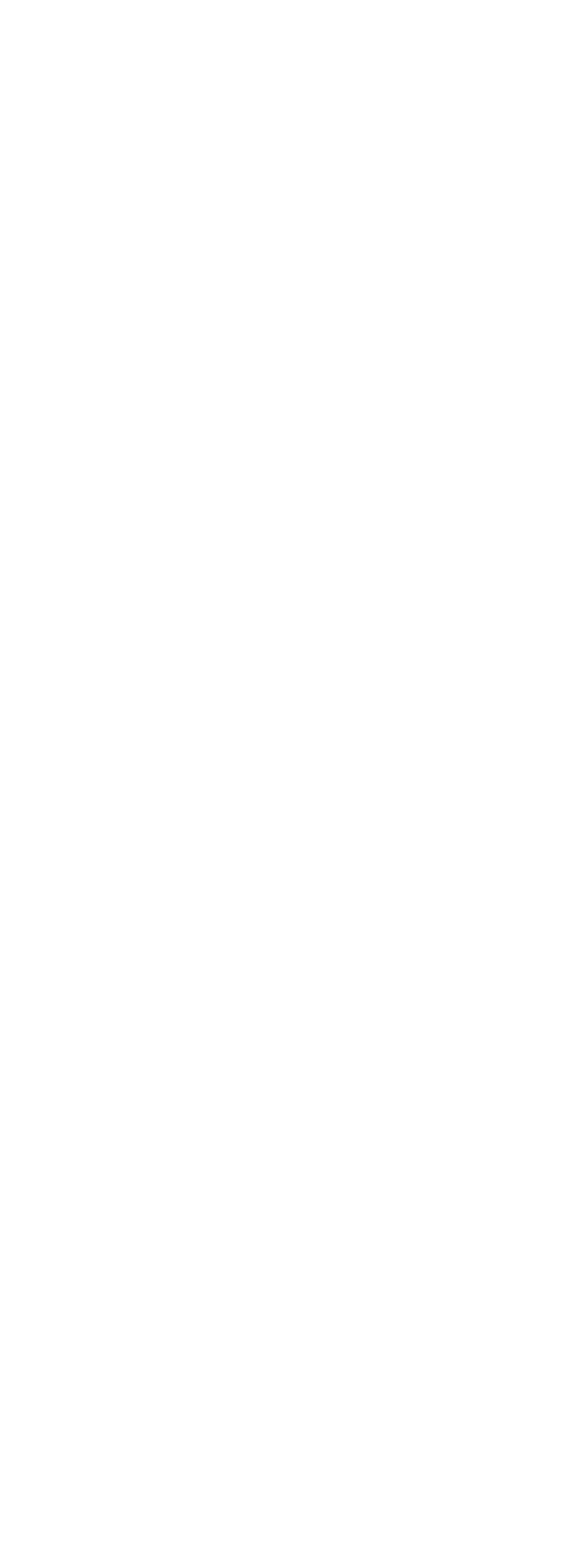
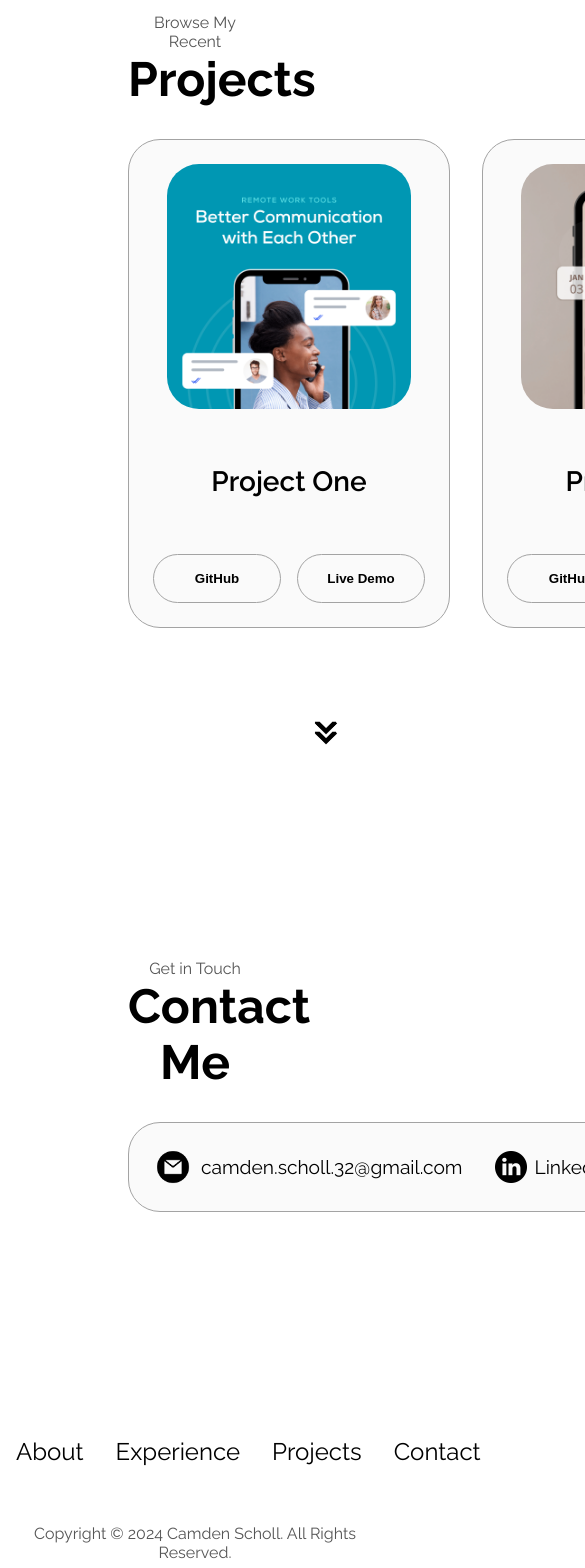
Before and after one commit to c-l-scholl/camden-portfolio-site, a Next.js app in the folder camden-portfolio/: page / in a window 390 px wide. Shown: the part 2460-4028 px from the top of the page, 585 px wide, since content can reach past the window. Before the commit the page ends 2439 px from the top, so only its background shows below. Built offline with nearby package versions, Linux system fonts and the light colour scheme.

Commit message:
finished initial draft, no responsiveness yet

```diff
--- a/camden-portfolio/app/globals.css
+++ b/camden-portfolio/app/globals.css
@@ -315,6 +315,86 @@ article .icon {
 	cursor: default;
 }
 
+/* PROJECTS SECTION */
+
+#projects {
+	position: relative;
+}
+
+.color-container {
+	border-color: rgb(163, 163, 163);
+	background: rgb(250, 250, 250);
+}
+
+.project-img {
+	border-radius: 2rem;
+	width: 90%;
+	height: 90%;
+}
+
+.project-title {
+	margin: 1rem;
+	color: black;
+}
+
+.project-btn {
+	color: black;
+	border-color: rgb(163, 163, 163);
+}
+
+/* CONTACT PAGE */
+
+#contact {
+  display: flex;
+  justify-content: center;
+  flex-direction: column;
+  height: 70vh;
+}
+
+.contact-info-upper-container {
+  display: flex;
+  justify-content: center;
+  border-radius: 2rem;
+  border: rgb(53, 53, 53) 0.1rem solid;
+  border-color: rgb(163, 163, 163);
+  background: rgb(250, 250, 250);
+  margin: 2rem auto;
+  padding: 0.5rem;
+
+}
+
+.contact-info-container {
+  display: flex;
+  align-items: center;
+  justify-content: center;
+  gap: 0.5rem;
+  margin: 1rem;
+}
+
+.contact-info-container p {
+  font-size: larger;
+}
+
+.contact-icon {
+  cursor: default;
+}
+
+.email-icon {
+  height: 2.5rem;
+  width: auto;
+}
+
+/* FOOTER SECTION */
+
+footer {
+  height: 26vh;
+  margin: 0 1rem;
+}
+
+footer p {
+  text-align: center;
+}
+
 @media screen and (max-width: 1200px) {
 	#desktop-nav {
 		display: none;
--- a/camden-portfolio/app/layout.tsx
+++ b/camden-portfolio/app/layout.tsx
@@ -7,8 +7,8 @@ import "./globals.css";
 const raleway = Raleway( {subsets: ["latin"]} );
 
 export const metadata: Metadata = {
-  title: "Create Next App",
-  description: "Generated by create next app",
+  title: "Camden Scholl Portfolio",
+  description: "About Camden Scholl",
 };
 
 export default function RootLayout({
@@ -17,7 +17,7 @@ export default function RootLayout({
   children: React.ReactNode;
 }>) {
   return (
-    <html lang="en" className="scroll-smooth">
+    <html lang="en">
       <body className={raleway.className}>{children}</body>
     </html>
   );
--- a/camden-portfolio/app/page.tsx
+++ b/camden-portfolio/app/page.tsx
@@ -27,7 +27,7 @@ const Home = () => {
 							<a href="#projects">Projects</a>
 						</li>
 						<li>
-							<a href="Contact">Contact</a>
+							<a href="#contact">Contact</a>
 						</li>
 					</ul>
 				</div>
@@ -124,7 +124,7 @@ const Home = () => {
 					onClick={() => (location.href = "./#about")}
 				/>
 			</section>
-			<section id="about" className="">
+			<section id="about">
 				<p className="section__text__p1">Get to Know More</p>
 				<h1 className="title">About Me</h1>
 				<div className="section-container">
@@ -194,40 +194,68 @@ const Home = () => {
 				<div className="experiece-details-container">
 					<div className="about-containers">
 						<div className="details-container">
-							<h2 className="experience-sub-title">
-								Frontend Development
-							</h2>
+							<h2 className="experience-sub-title">Frontend Development</h2>
 							<div className="article-container">
 								<article>
-									<Image className="icon" src="/assets/checkmark.png" alt="Experience icon" width={32} height={32}/>
+									<Image
+										className="icon"
+										src="/assets/checkmark.png"
+										alt="Experience icon"
+										width={32}
+										height={32}
+									/>
 									<div>
 										<h3>HTML</h3>
 										<p>Basic</p>
 									</div>
 								</article>
 								<article>
-									<Image className="icon" src="/assets/checkmark.png" alt="Experience icon" width={32} height={32}/>
+									<Image
+										className="icon"
+										src="/assets/checkmark.png"
+										alt="Experience icon"
+										width={32}
+										height={32}
+									/>
 									<div>
 										<h3>CSS</h3>
 										<p>Basic</p>
 									</div>
 								</article>
 								<article>
-									<Image className="icon" src="/assets/checkmark.png" alt="Experience icon" width={32} height={32}/>
+									<Image
+										className="icon"
+										src="/assets/checkmark.png"
+										alt="Experience icon"
+										width={32}
+										height={32}
+									/>
 									<div>
 										<h3>Java/TypeScript</h3>
 										<p>Intermediate</p>
 									</div>
 								</article>
 								<article>
-									<Image className="icon" src="/assets/checkmark.png" alt="Experience icon" width={32} height={32}/>
+									<Image
+										className="icon"
+										src="/assets/checkmark.png"
+										alt="Experience icon"
+										width={32}
+										height={32}
+									/>
 									<div>
 										<h3>NodeJS</h3>
 										<p>Basic</p>
 									</div>
 								</article>
 								<article>
-									<Image className="icon" src="/assets/checkmark.png" alt="Experience icon" width={32} height={32}/>
+									<Image
+										className="icon"
+										src="/assets/checkmark.png"
+										alt="Experience icon"
+										width={32}
+										height={32}
+									/>
 									<div>
 										<h3>React</h3>
 										<p>Intermediate</p>
@@ -236,40 +264,68 @@ const Home = () => {
 							</div>
 						</div>
 						<div className="details-container">
-							<h2 className="experience-sub-title">
-								Backend Development
-							</h2>
+							<h2 className="experience-sub-title">Backend Development</h2>
 							<div className="article-container">
 								<article>
-									<Image className="icon" src="/assets/checkmark.png" alt="Experience icon" width={32} height={32}/>
+									<Image
+										className="icon"
+										src="/assets/checkmark.png"
+										alt="Experience icon"
+										width={32}
+										height={32}
+									/>
 									<div>
 										<h3>Python</h3>
 										<p>Intermediate</p>
 									</div>
 								</article>
 								<article>
-									<Image className="icon" src="/assets/checkmark.png" alt="Experience icon" width={32} height={32}/>
+									<Image
+										className="icon"
+										src="/assets/checkmark.png"
+										alt="Experience icon"
+										width={32}
+										height={32}
+									/>
 									<div>
 										<h3>Firebase</h3>
 										<p>Basic</p>
 									</div>
 								</article>
 								<article>
-									<Image className="icon" src="/assets/checkmark.png" alt="Experience icon" width={32} height={32}/>
+									<Image
+										className="icon"
+										src="/assets/checkmark.png"
+										alt="Experience icon"
+										width={32}
+										height={32}
+									/>
 									<div>
 										<h3>SQL</h3>
 										<p>Basic</p>
 									</div>
 								</article>
 								<article>
-									<Image className="icon" src="/assets/checkmark.png" alt="Experience icon" width={32} height={32}/>
+									<Image
+										className="icon"
+										src="/assets/checkmark.png"
+										alt="Experience icon"
+										width={32}
+										height={32}
+									/>
 									<div>
 										<h3>Java</h3>
 										<p>Basic</p>
 									</div>
 								</article>
 								<article>
-									<Image className="icon" src="/assets/checkmark.png" alt="Experience icon" width={32} height={32}/>
+									<Image
+										className="icon"
+										src="/assets/checkmark.png"
+										alt="Experience icon"
+										width={32}
+										height={32}
+									/>
 									<div>
 										<h3>Git</h3>
 										<p>Basic</p>
@@ -285,9 +341,164 @@ const Home = () => {
 					width={32}
 					height={32}
 					className="icon-arrow"
+					onClick={() => (location.href = "./#projects")}
+				/>
+			</section>
+			<section id="projects">
+				<p className="section__text__p1">Browse My Recent</p>
+				<h1 className="title">Projects</h1>
+				<div className="experience-details-container">
+					<div className="about-containers">
+						<div className="details-container color-container">
+							<div className="article-container">
+								<Image
+									src="/assets/project-1.png"
+									alt="project 1"
+									width={500}
+									height={500}
+									className="project-img"
+								/>
+								<h2 className="experience-sub-title project-title">
+									Project One
+								</h2>
+								<div className="btn-container">
+									<button
+										className="btn btn-color-2 project-btn"
+										onClick={() => (location.href = "https://github.com/")}
+									>
+										GitHub
+									</button>
+									<button
+										className="btn btn-color-2 project-btn"
+										onClick={() => (location.href = "https://github.com/")}
+									>
+										Live Demo
+									</button>
+								</div>
+							</div>
+						</div>
+						<div className="details-container color-container">
+							<div className="article-container">
+								<Image
+									src="/assets/project-2.png"
+									alt="project 2"
+									width={500}
+									height={500}
+									className="project-img"
+								/>
+								<h2 className="experience-sub-title project-title">
+									Project Two
+								</h2>
+								<div className="btn-container">
+									<button
+										className="btn btn-color-2 project-btn"
+										onClick={() => (location.href = "https://github.com/")}
+									>
+										GitHub
+									</button>
+									<button
+										className="btn btn-color-2 project-btn"
+										onClick={() => (location.href = "https://github.com/")}
+									>
+										Live Demo
+									</button>
+								</div>
+							</div>
+						</div>
+						<div className="details-container color-container">
+							<div className="article-container">
+								<Image
+									src="/assets/project-3.png"
+									alt="project 3"
+									width={500}
+									height={500}
+									className="project-img"
+								/>
+								<h2 className="experience-sub-title project-title">
+									Project Three
+								</h2>
+								<div className="btn-container">
+									<button
+										className="btn btn-color-2 project-btn"
+										onClick={() => (location.href = "https://github.com/")}
+									>
+										GitHub
+									</button>
+									<button
+										className="btn btn-color-2 project-btn"
+										onClick={() => (location.href = "https://github.com/")}
+									>
+										Live Demo
+									</button>
+								</div>
+							</div>
+						</div>
+					</div>
+				</div>
+				<Image
+					src="/assets/arrow.png"
+					alt="Arrow icon"
+					width={32}
+					height={32}
+					className="icon-arrow"
 					onClick={() => (location.href = "./#contact")}
 				/>
 			</section>
+			<section id="contact">
+				<p className="section__text__p1">Get in Touch</p>
+				<h1 className="title">Contact Me</h1>
+				<div className="contact-info-upper-container">
+					<div className="contact-info-container">
+						<Image
+							src="/assets/email.png"
+							alt="Email icon"
+							width={32}
+							height={32}
+							className="icon contact-icon email-icon"
+						/>
+						<p>
+							<a href="mailto:camden.scholl.32@gmail.com">
+								camden.scholl.32@gmail.com
+							</a>
+						</p>
+					</div>
+					<div className="contact-info-container">
+						<Image
+							src="/assets/linkedin.png"
+							alt="LinkedIn icon"
+							width={32}
+							height={32}
+							className="icon contact-icon"
+						/>
+						<p>
+							<a href="https://www.linkedin.com/in/camden-scholl/">
+								LinkedIn
+							</a>
+						</p>
+					</div>
+				</div>
+			</section>
+			<footer>
+				<nav>
+					<div className="nav-links-container">
+						<ul className="nav-links">
+							<li>
+								<a href="#about">About</a>
+							</li>
+							<li>
+								<a href="#experience">Experience</a>
+							</li>
+							<li>
+								<a href="#projects">Projects</a>
+							</li>
+							<li>
+								<a href="#contact">Contact</a>
+							</li>
+						</ul>
+					</div>
+				</nav>
+				<p>Copyright &#169; 2024 Camden Scholl. All Rights Reserved.</p>
+			</footer>
 		</div>
 	);
 };
```
Lines whose indentation alone changed are shown as unchanged.
